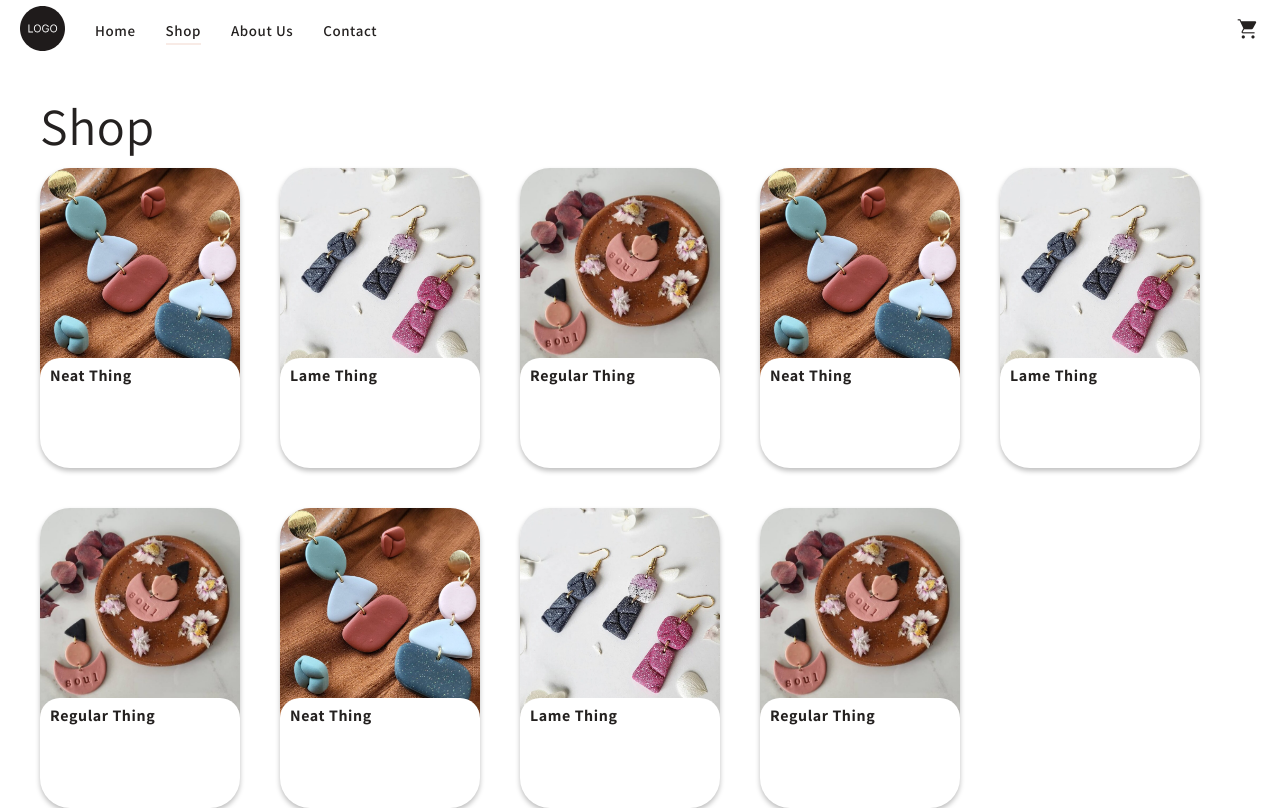
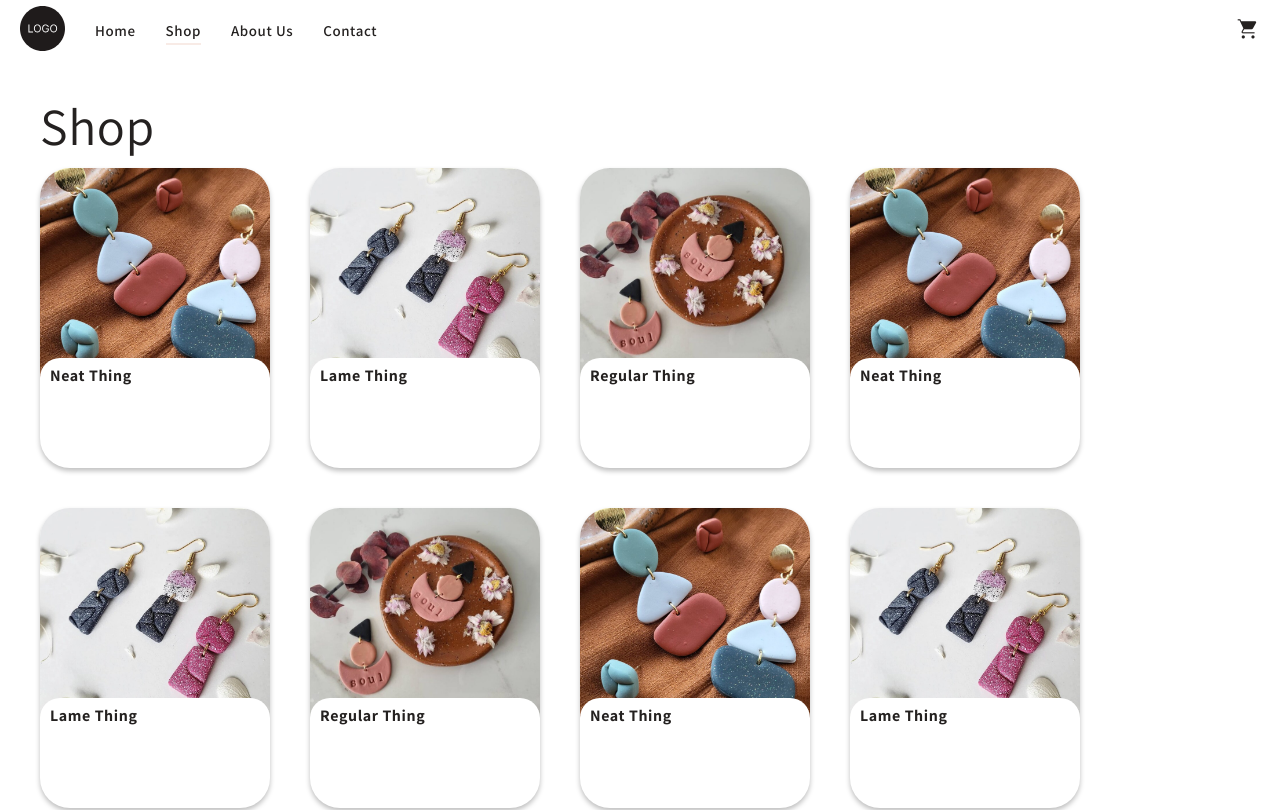
Before and after one commit to ChrisBeddome/animatrium_studio, a Next.js app: page /shop in a window 1280 px wide. Shown: the top 810 px of the page. Built offline with nearby package versions, Linux system fonts and the light colour scheme.

Commit message:
increase width of card items

```diff
--- a/components/products/Card/Card.module.scss
+++ b/components/products/Card/Card.module.scss
@@ -1,6 +1,6 @@
 .card {
   height: 300px;
-  width: 200px;
+  width: 230px;
   box-shadow: 0px 3px 5px rgba(0, 0, 0, 0.25);
   border-radius: 30px;
   display: flex;
```
